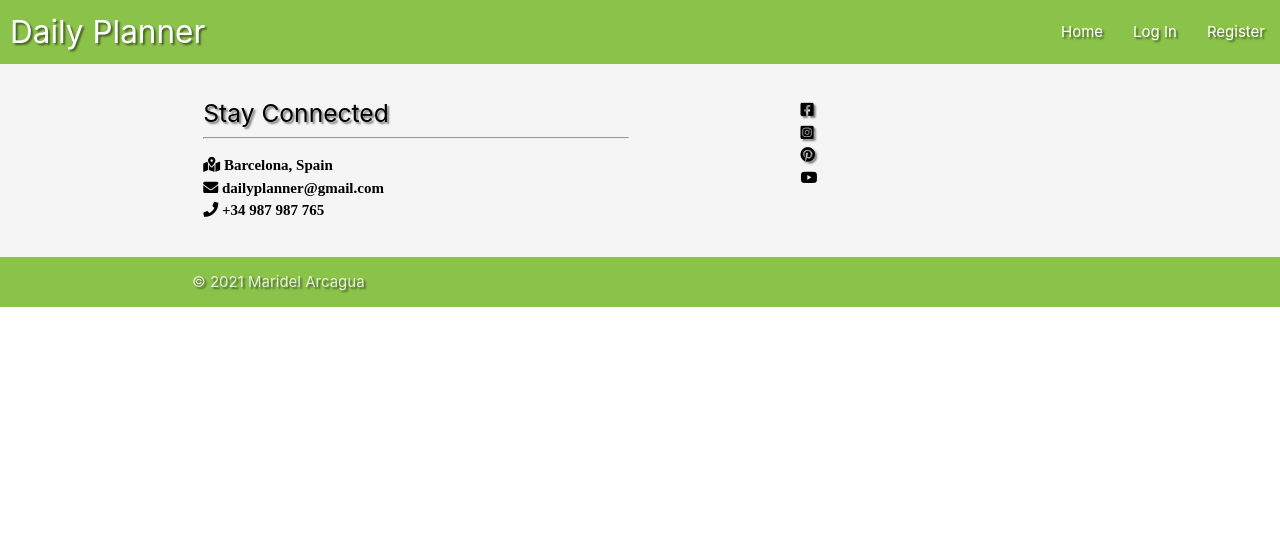
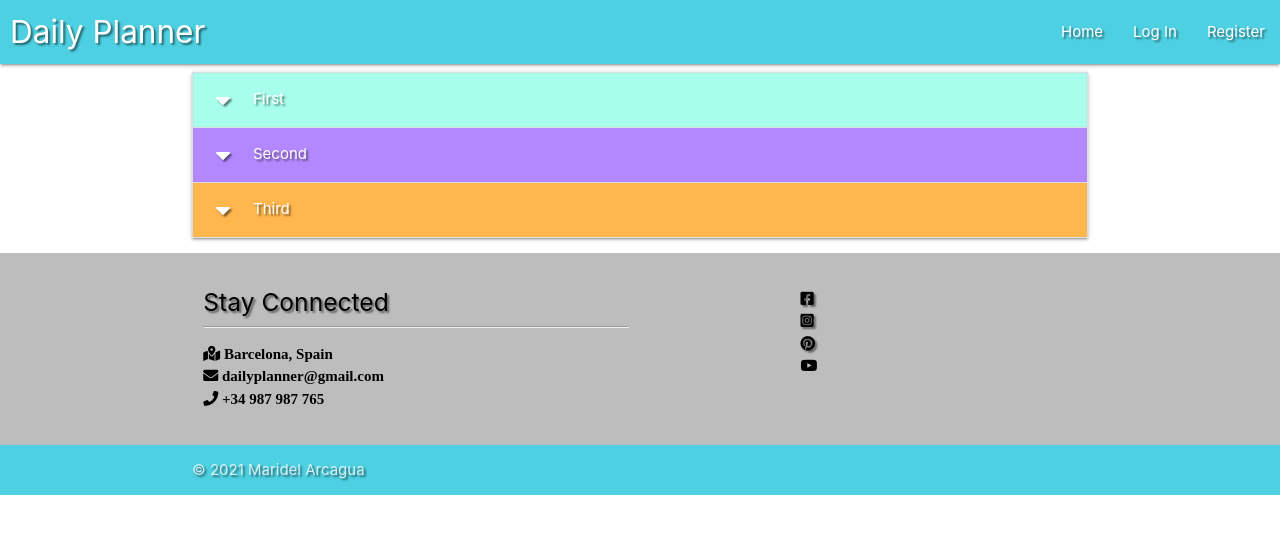
Before and after one commit to mari-code-l/dailyplanner, a Flask app: page / in a window 1280 px wide. Shown: the top 534 px of the page. Run offline with Flask 2, Linux system fonts and the light colour scheme; data that the repository does not hold is empty; some libraries are stand-ins or nearby versions.

Commit message:
Set up collapsible and changed colors

```diff
--- a/static/js/script.js
+++ b/static/js/script.js
@@ -1,3 +1,4 @@
 $(document).ready(function(){
     $('.sidenav').sidenav();
+    $(".collapsible").collapsible();
   });
--- a/templates/base.html
+++ b/templates/base.html
@@ -15,7 +15,7 @@
 
     <header>
 
-    <nav class="nav-extended text-shadow light-green">
+    <nav class="nav-extended text-shadow cyan lighten-2">
         <div class="nav-wrapper">
         <a href="#!" class="brand-logo">Daily Planner</a>
         <a href="#" data-target="mobile-demo" class="sidenav-trigger"><i class="fas fa-bars"></i></a>
@@ -36,7 +36,7 @@
     </nav>
 
     <ul class="sidenav" id="mobile-demo">
-        <li><h4 class="center-align light-green-text text-darken 4">Daily Planner</h4></li>
+        <li><h4 class="center-align cyan-text lighten-2">Daily Planner</h4></li>
 		<li><a href="{{ url_for('get_tasks') }}">Home</a></li>
             {% if session.user %}
                 <li><a href="{{ url_for('profile', username=session['user']) }}">Profile</a></li>
@@ -68,7 +68,17 @@
         {% endblock %}
     </main>
 
-    <footer class="page-footer grey lighten-4">
+
+
+    <script src="https://code.jquery.com/jquery-3.6.0.min.js" integrity="sha256-/xUj+3OJU5yExlq6GSYGSHk7tPXikynS7ogEvDej/m4=" crossorigin="anonymous"></script>
+    <script src="https://cdnjs.cloudflare.com/ajax/libs/materialize/1.0.0/js/materialize.min.js"></script>
+    <script src="{{ url_for('static', filename='js/script.js') }}"></script>
+
+    {% block scripts %}
+    {% endblock %}
+
+</body>
+<footer class="page-footer grey lighten-1">
         <div class="container">
             <div class="row">
                 <div class="col l6 s12">
@@ -95,19 +105,10 @@
             </div>
         </div>
 
-        <div class="footer-copyright text-shadow light-green">
+        <div class="footer-copyright text-shadow cyan lighten-2">
             <div class="container">
                 © 2021 Maridel Arcagua
             </div>
         </div>
     </footer>
-
-    <script src="https://code.jquery.com/jquery-3.6.0.min.js" integrity="sha256-/xUj+3OJU5yExlq6GSYGSHk7tPXikynS7ogEvDej/m4=" crossorigin="anonymous"></script>
-    <script src="https://cdnjs.cloudflare.com/ajax/libs/materialize/1.0.0/js/materialize.min.js"></script>
-    <script src="{{ url_for('static', filename='js/script.js') }}"></script>
-
-    {% block scripts %}
-    {% endblock %}
-
-</body>
 </html>
--- a/templates/tasks.html
+++ b/templates/tasks.html
@@ -9,4 +9,19 @@
         {{ task.due_date }}<br>
     {% endfor %}
 
+    <ul class="collapsible">
+        <li>
+            <div class="collapsible-header white-text teal accent-1 text-shadow"><i class="fas fa-caret-down"></i>First</div>
+            <div class="collapsible-body"><span>Lorem ipsum dolor sit amet.</span></div>
+        </li>
+        <li>
+            <div class="collapsible-header white-text  deep-purple accent-1 text-shadow"><i class="fas fa-caret-down"></i>Second</div>
+            <div class="collapsible-body"><span>Lorem ipsum dolor sit amet.</span></div>
+        </li>
+        <li>
+            <div class="collapsible-header white-text orange lighten-2 text-shadow"><i class="fas fa-caret-down"></i>Third</div>
+            <div class="collapsible-body"><span>Lorem ipsum dolor sit amet.</span></div>
+        </li>
+    </ul>
+
 {% endblock %}
```
